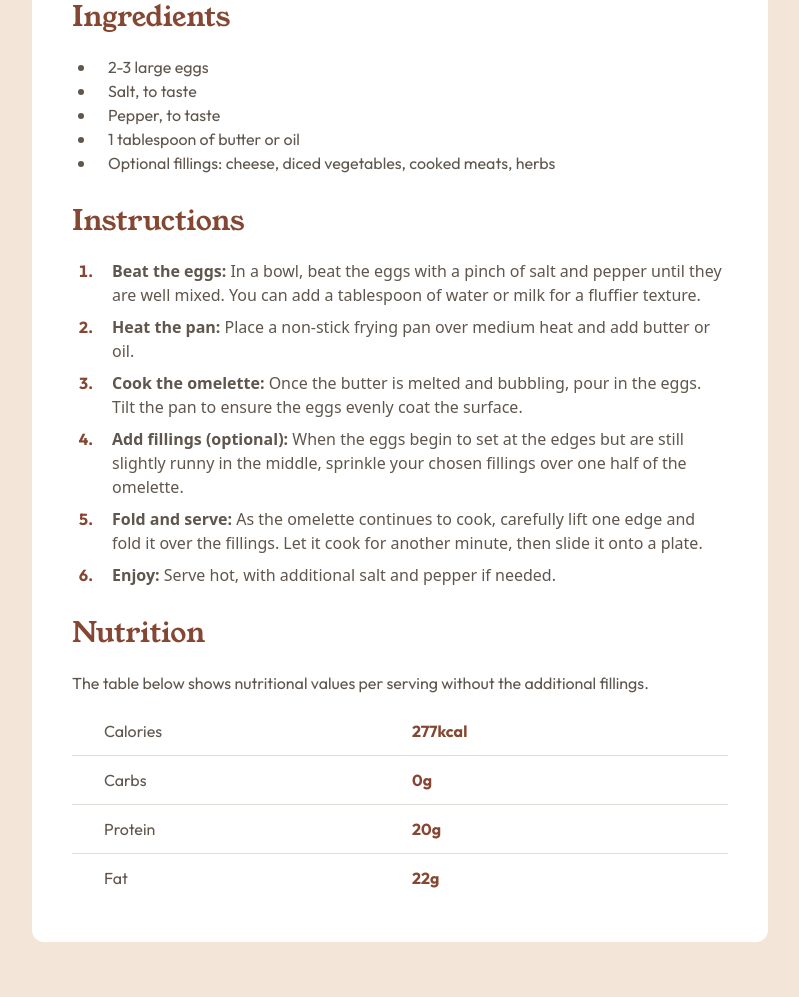
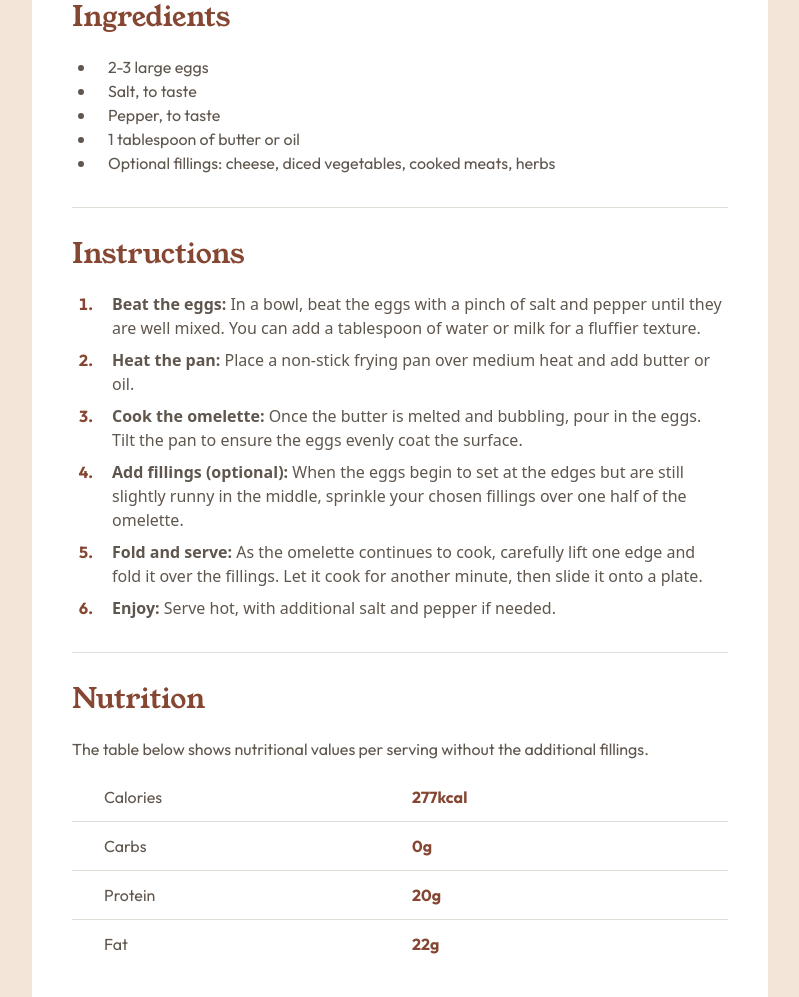
Before and after one commit to silkcoder/recipe-page, a website: page index.html in a window 1280 px wide. Shown: the part 848-1845 px from the top of the page, without its empty margins (240-1039 px from the left). Drawn offline with Linux system fonts and the light colour scheme; files whose address does not match are found by name.

Commit message:
styles updated

```diff
--- a/index.html
+++ b/index.html
@@ -84,6 +84,8 @@
 
     </div>
 
+    <hr class="border-t border-t-[#E3DDD7]">
+
     <div class="mx-10 sm:mx-0">
 
       <h2 class="subtitle">Instructions</h2>
@@ -125,6 +127,8 @@
       </ol>
     </div>
 
+    <hr class="border-t border-t-[#E3DDD7]">
+
     <div class="mx-10 sm:mx-0">
 
       <h2 class="subtitle">Nutrition</h2>
```
Also changed, not shown: assets/css/styles.css.
